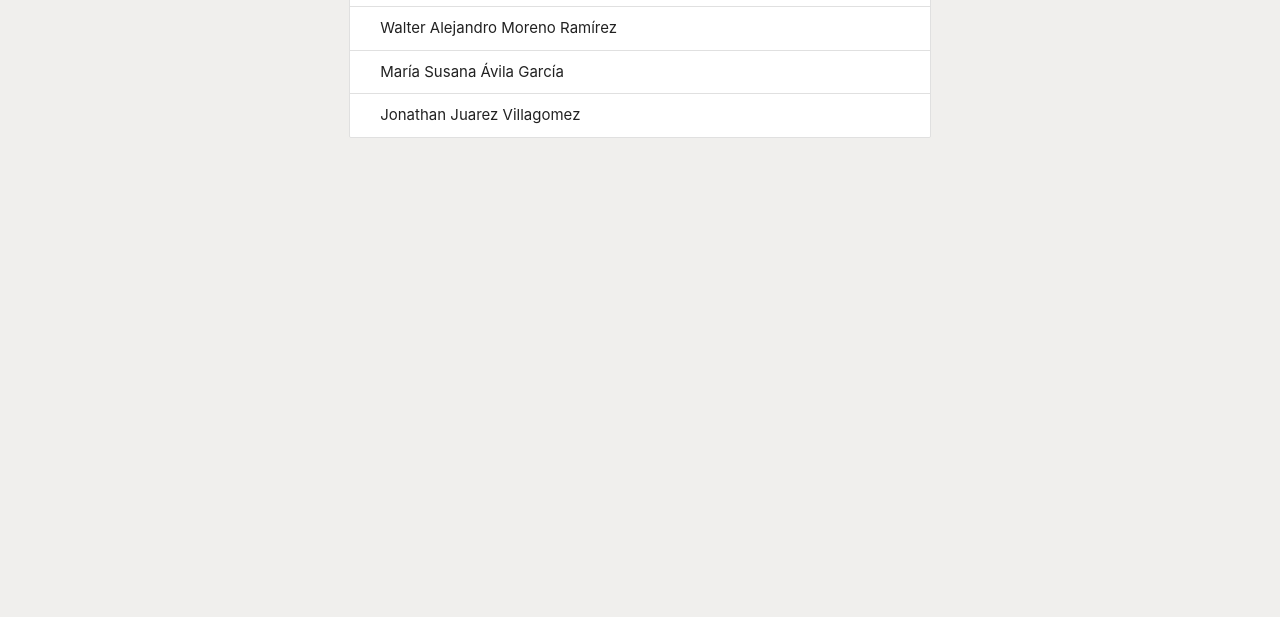
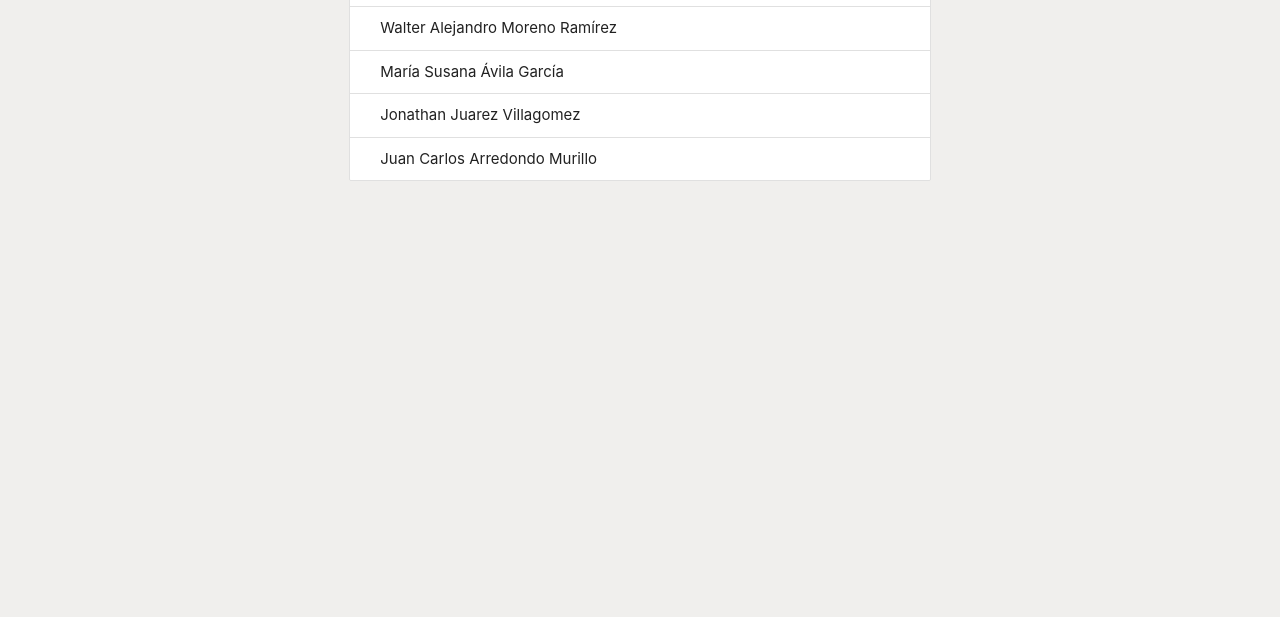
Before and after one commit to wamor17/Taller_3G_2.0, a plain HTML site: page index.html in a window 1280 px wide. Shown: the part 183-800 px from the top of the page. Drawn offline with Linux system fonts and the light colour scheme; no server answers.

Commit message:
Modificacion Juan Carlos

```diff
--- a/index.html
+++ b/index.html
@@ -46,6 +46,7 @@
                     <li class="collection-item">Walter Alejandro Moreno Ramírez</li>
                     <li class="collection-item">María Susana Ávila García</li>
                     <li class="collection-item">Jonathan Juarez Villagomez</li>
+                    <li class="collection-item">Juan Carlos Arredondo Murillo</li>
                   </ul>
 
               </div>
```
